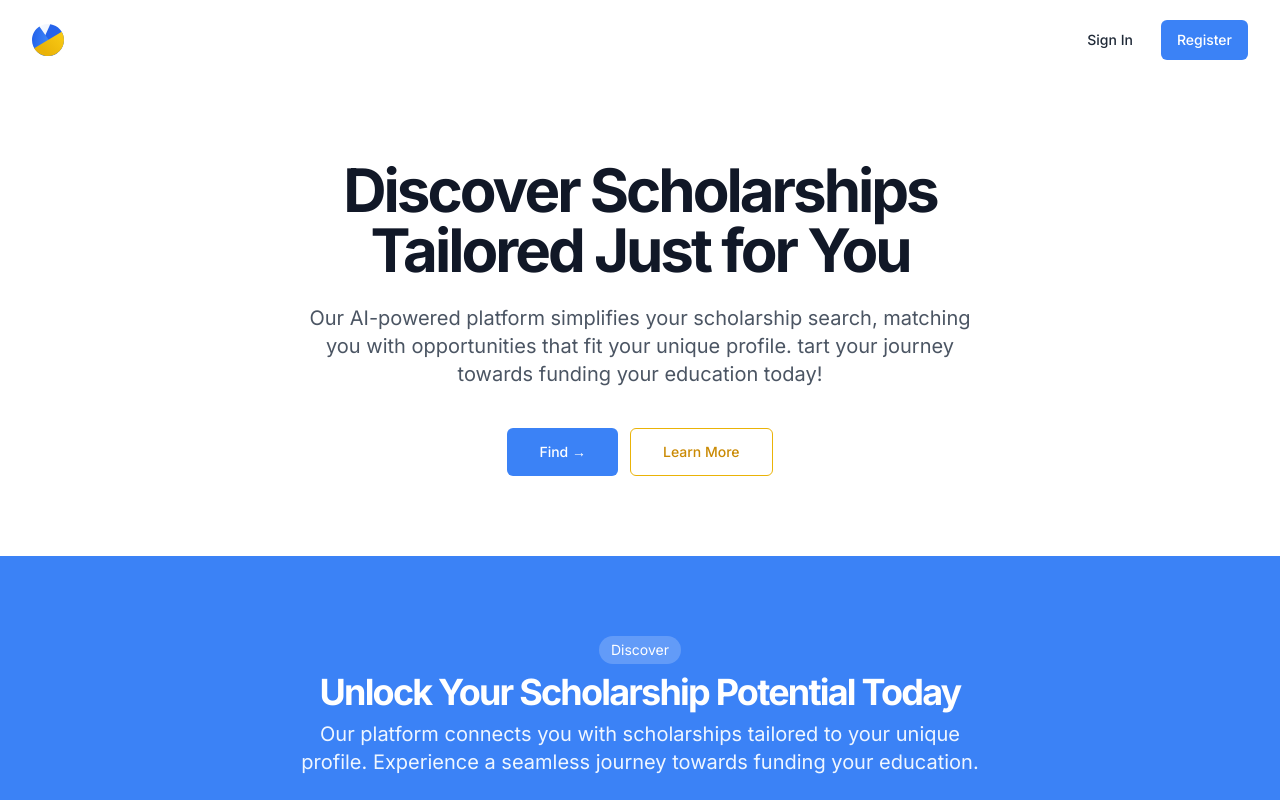
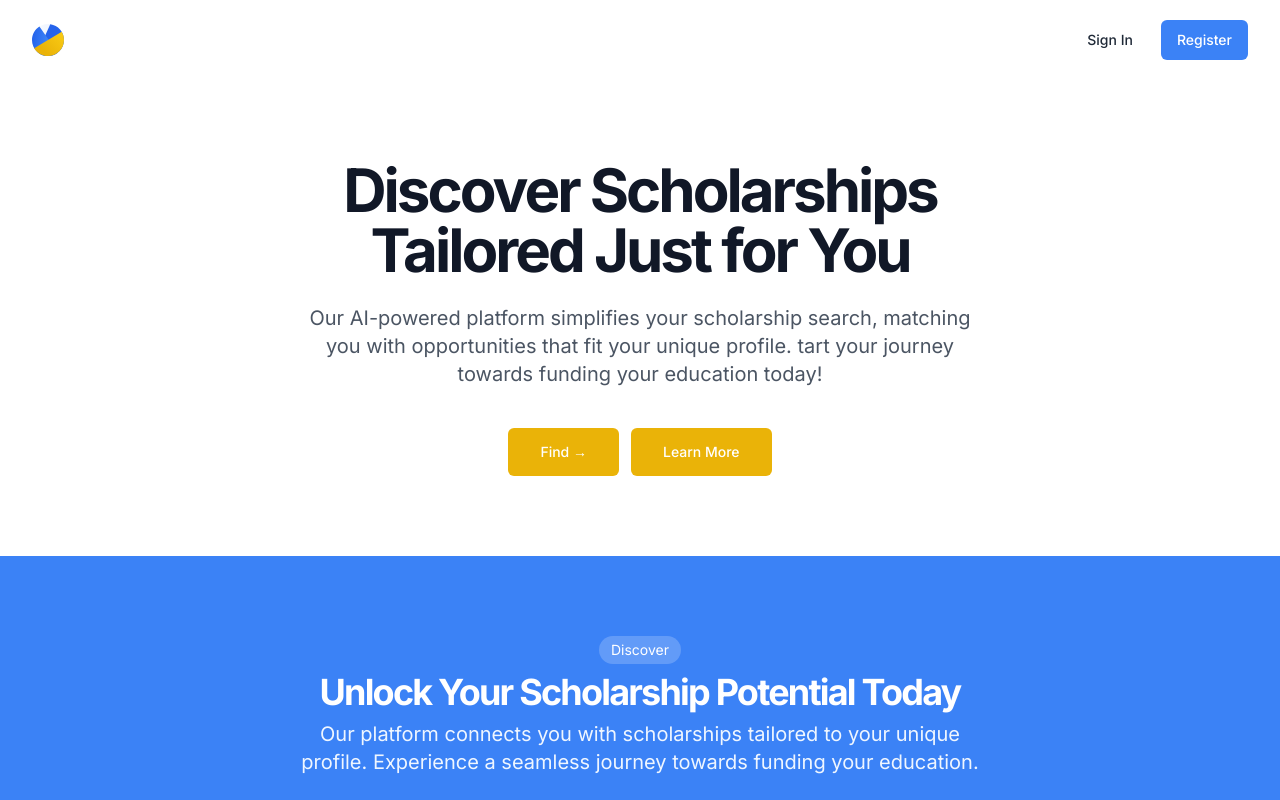
Before and after one commit to edieyelovesye/scholarswipe, a Next.js app: page / in a window 1280 px wide. Shown: the top 800 px of the page. Built offline with nearby package versions, Linux system fonts and the light colour scheme.

Commit message:
Add files via upload

```diff
--- a/components/hero-section.tsx
+++ b/components/hero-section.tsx
@@ -24,8 +24,8 @@ export function HeroSection() {
             </p>
           </div>
           <div className="flex flex-col gap-4 sm:flex-row sm:gap-3">
-            <Button className="h-12 px-8 bg-blue-500 text-white hover:bg-blue-600">Find →</Button>
-            <Button variant="outline" className="h-12 px-8 border-yellow-500 text-yellow-600 hover:bg-yellow-50">
+            <Button className="h-12 px-8 bg-yellow-500 text-white hover:bg-yellow-600">Find →</Button>
+            <Button variant="outline" className="h-12 px-8 bg-yellow-500 text-white hover:bg-yellow-600 border-none">
               Learn More
             </Button>
           </div>
```
